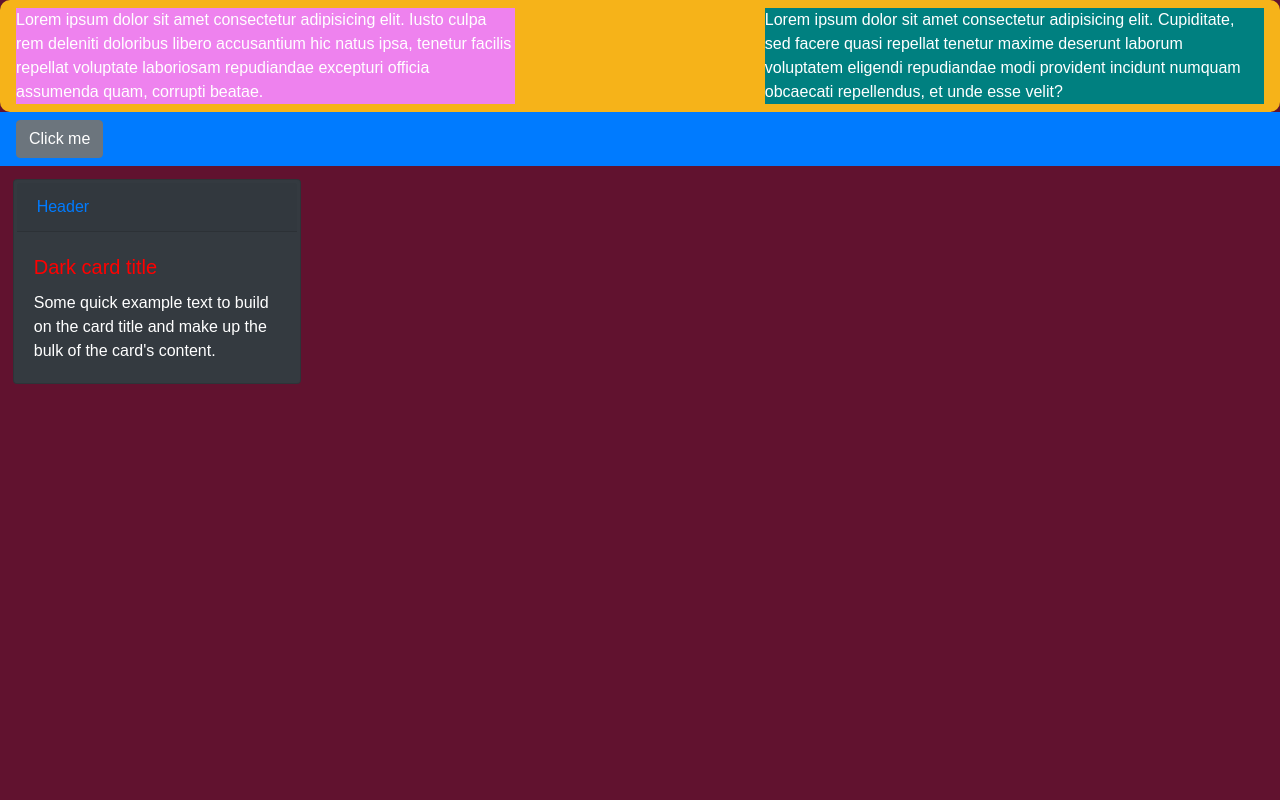
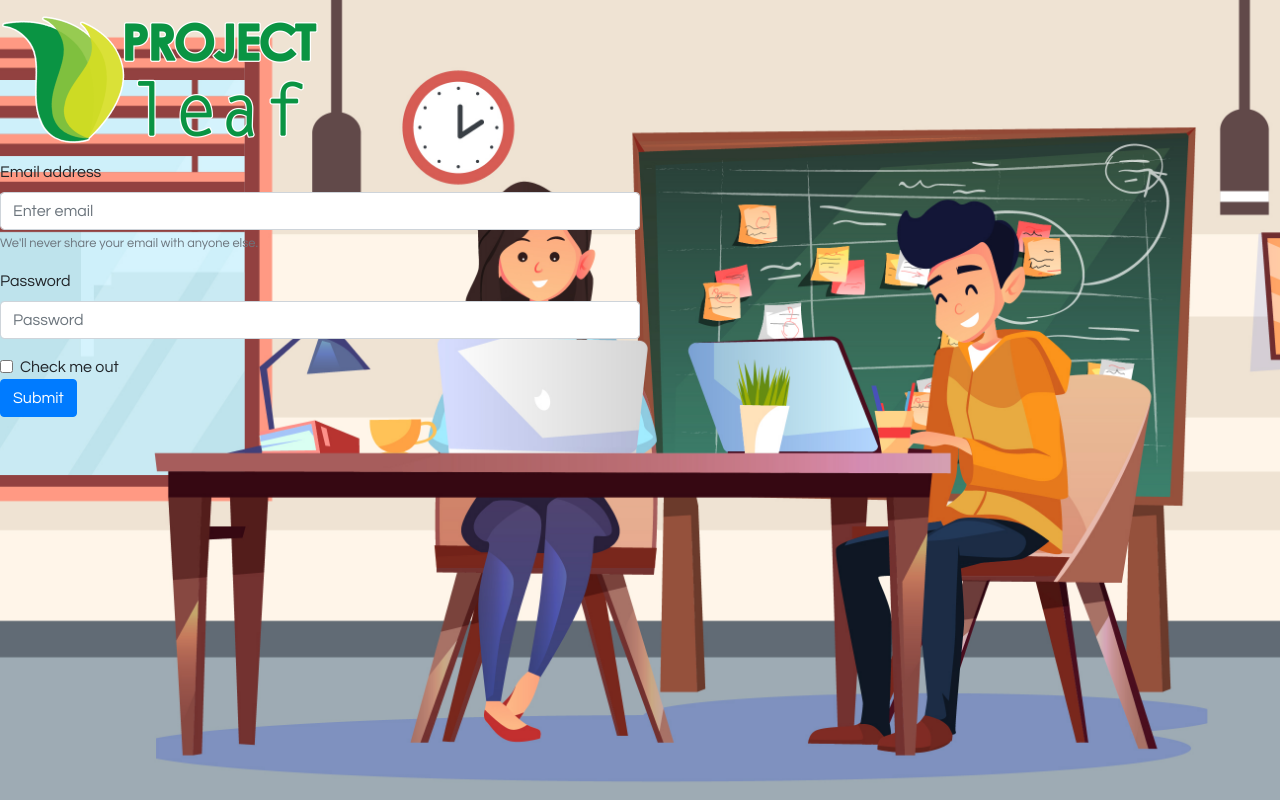
Before and after one commit to SenalLMendis/rad-project, a plain HTML site: page Project_RAD/index.html in a window 1280 px wide. Drawn offline with Linux system fonts and the light colour scheme.

Commit message:
Login page made

```diff
--- /dev/null
+++ b/Project_RAD/css/loginstyle.css
@@ -0,0 +1,37 @@
+html {
+    height: 100%;
+}
+
+* {
+    font-family: 'Century Gothic', Arial, Helvetica, sans-serif;
+}
+
+body {
+    background-color: black;
+    background-image: url(images/lg-background-login.jpg);
+    background-size: cover;
+    position: relative;
+    background-repeat: no-repeat;
+}
+
+#mainlogo > img {
+    height: 10em;
+    vertical-align: none;
+
+}
+
+.form-group {
+    clear: left;
+    width: 50%;
+}
+
+.form-check {
+    width: 50%;
+}
+
+.form-button {
+    width: 50%;
+}
+
+.form > form > .form-group{
+}
--- a/Project_RAD/css/style.css
+++ b/Project_RAD/css/style.css
@@ -1,37 +1,35 @@
-body {
-  font-size: 16px;
-  color: #fff;
-  background-color: #61122f;
-  font-family: 'Oxygen', sans-serif;
+html {
+  height: 100%;
 }
 
-/** HEADER **/
-#header-nav {
-  background-color: #f6b319;
-  border-radius: 10px;
-  border: 0;
+body {
+font-family: 'Century Gothic', Arial, Helvetica, sans-serif;
+box-sizing: border-box;
 }
 
-#container1 {
-    background-color: violet;
-    width: 40%;
-    float: left;
+.navbar {
+  background-color: black;
+  position: relative;
+  margin: 2px;
 }
 
-#container2{
-    background-color: teal;
-    width: 40%;
-    float: left;
+.navbar img {
+width: 200px;
 }
 
-.card-header {
-    margin: 1%;
+.navbar-brand {
+  font-size: 2em;
+  font-weight: bold;
 }
 
-.card-title {
-color: red;
+.navbar-toggler-icon {
+margin: auto;
 }
 
-a:hover {
-    color: seashell;
+.navbar-nav {
+  float: right;
 }
+
+.table {
+  margin: 2px;
+}
--- a/Project_RAD/index.html
+++ b/Project_RAD/index.html
@@ -4,40 +4,34 @@
     <meta charset="UTF-8">
     <meta name="viewport" content="width=device-width, initial-scale=1.0">
     <link rel="stylesheet" href="css/bootstrap.min.css">
-    <link rel="stylesheet" type="text/css" href="css/style.css">
-
-    <title>Project_Management</title>
+    <link rel="stylesheet" type="text/css" href="css/loginstyle.css">
+  <title>Login_Page</title>
 </head>
 
 <body>
 
-<header>
-    <nav id="header-nav" class="navbar navbar-default">
-        <div id="container1">
-Lorem ipsum dolor sit amet consectetur adipisicing elit. Iusto culpa rem deleniti doloribus libero accusantium hic natus ipsa, tenetur facilis repellat voluptate laboriosam repudiandae excepturi officia assumenda quam, corrupti beatae.
-        </div>
+  <div id="mainlogo">
+  <img src="css/images/mainlogo.png" alt="mainlogo">
+  </div>
 
-        <div id="container2">
-            Lorem ipsum dolor sit amet consectetur adipisicing elit. Cupiditate, sed facere quasi repellat tenetur maxime deserunt laborum voluptatem eligendi repudiandae modi provident incidunt numquam obcaecati repellendus, et unde esse velit?
-
-        </div>
-    </nav>
-
-    <nav class="navbar navbar-dark bg-primary">
-        <button type="button" class="btn btn-secondary">Click me</Menu></button>
-      </nav>
-
-</header>
-
-<div class="card text-white bg-dark mb-3" style="max-width: 18rem; margin: 1%;" >
-
-    <a href="#"><div class="card-header">Header</div></a>
-    <div class="card-body">
-      <a href="#"><h5 class="card-title">Dark card title</h5></a>
-      <p class="card-text">Some quick example text to build on the card title and make up the bulk of the card's content.</p>
+<div class="form">
+  <form>
+    <div class="form-group">
+      <label for="exampleInputEmail1">Email address</label>
+      <input type="email" class="form-control" id="exampleInputEmail1" aria-describedby="emailHelp" placeholder="Enter email">
+      <small id="emailHelp" class="form-text text-muted">We'll never share your email with anyone else.</small>
     </div>
-
-  </div>
+    <div class="form-group">
+      <label for="exampleInputPassword1">Password</label>
+      <input type="password" class="form-control" id="exampleInputPassword1" placeholder="Password">
+    </div>
+    <div class="form-check">
+      <input type="checkbox" class="form-check-input" id="exampleCheck1">
+      <label class="form-check-label" for="exampleCheck1">Check me out</label>
+    </div class="form-button">
+    <button type="submit" class="btn btn-primary">Submit</button>
+  </form>
+</div>
 
     <script src="js/jquery-3.5.1.js"></script>
     <script src="js/bootstrap.min.js"></script>
```
Also changed, not shown: Project_RAD/homepage.html (added, +91 -0 lines), Project_RAD/css/images/background_image2.png (deleted), Project_RAD/css/images/lg-background-login.jpg (renamed from Project_RAD/css/images/background_image1.jpg), Project_RAD/css/images/mainlogo.png (added), 2 other files.
